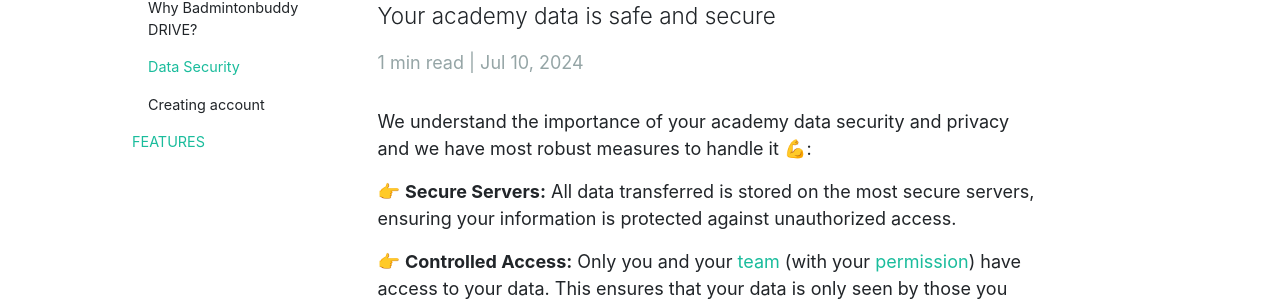
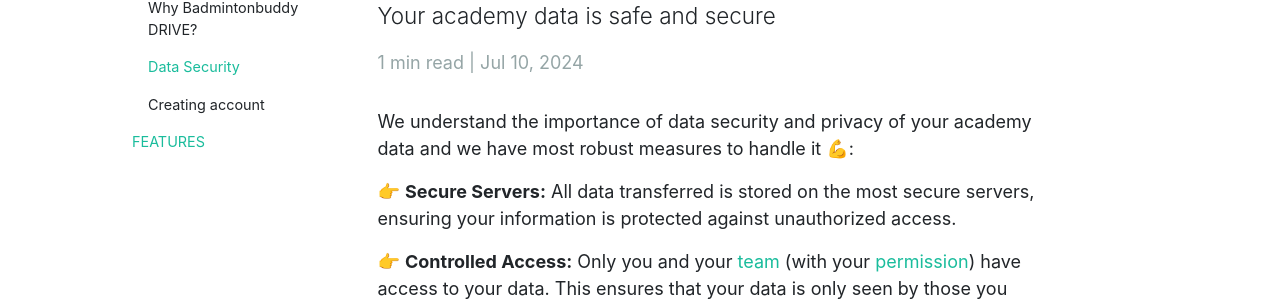
Before and after one commit to SampatDixit/sampatdixit.github.io, a Jekyll site: the page built from _posts/drive/guide/getting-started/2024-07-10-app-security.md, in a window 1280 px wide and 1308 px high. Shown: the part 169-473 px from the top of the window. Built offline with Jekyll 4.4.1, drawn with Linux system fonts in a browser that asks for light colours; nearby versions of some CDN libraries; emoji names are drawn with the system emoji font.

```diff
--- a/_posts/drive/guide/getting-started/2024-07-10-app-security.md
+++ b/_posts/drive/guide/getting-started/2024-07-10-app-security.md
@@ -9,7 +9,7 @@ tags: security
 categories: guide
 ---
 
-We understand the importance of your academy data security and privacy and we have most robust measures to handle it :muscle::
+We understand the importance of data security and privacy of your academy data and we have most robust measures to handle it :muscle::
 
 :point_right: **Secure Servers:** All data transferred is stored on the most secure servers, ensuring your information is protected against unauthorized access.
 
```
Also changed, not shown: _posts/drive/guide/team/2024-07-09-adding-team.md (+1 -1 lines), assets/data/do_you_know_data.json (+8 -1 lines).
